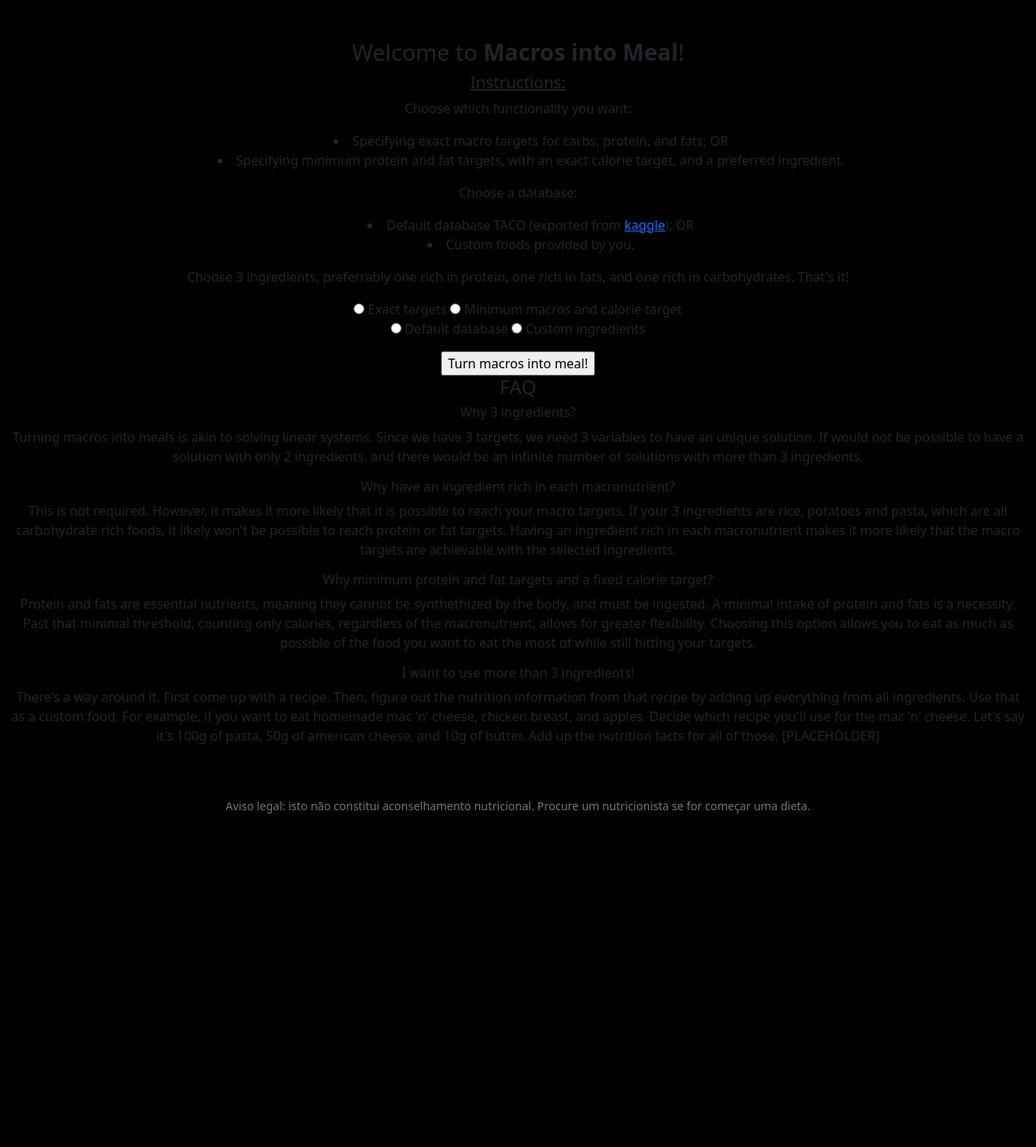
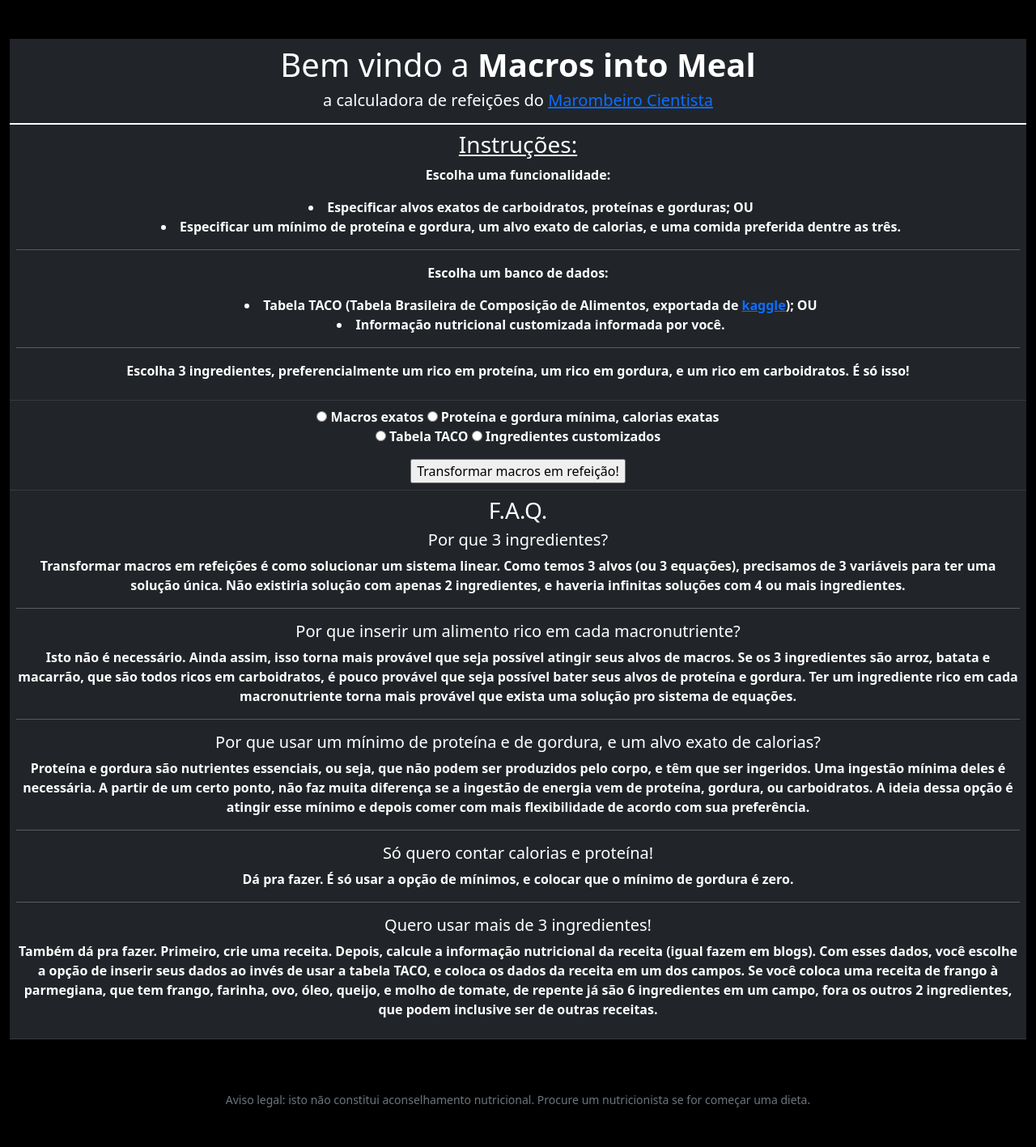
Before and after one commit to LucasGdosR/CS50-Final-Project, a Flask app: page / in a window 1280 px wide. Shown: the whole page at 81% size. Before the commit the page ends 1005 px from the top, so only its background shows below. Run offline with Flask 2, Linux system fonts and the light colour scheme; lists and menus that the app fills with data are empty.

Commit message:
portuguese, instructions, and pretty

```diff
--- a/templates/index.html
+++ b/templates/index.html
@@ -10,13 +10,13 @@
         document.querySelector('#calories').type = "hidden";
         document.querySelector('#calories').value = "";
         document.querySelector('#preferred').innerHTML = '';
-        document.querySelector('#db1').placeholder = 'Type in ingredient';
+        document.querySelector('#db1').placeholder = 'Insira um alimento';
         document.querySelector('#exactminchoice').value = 'exact';
         if (document.querySelector('#dbcustomchoice').value == 'custom')
         {
-            document.querySelector('#carbs1').placeholder = 'Carbs per portion (g)';
-            document.querySelector('#carbs2').placeholder = 'Carbs per portion (g)';
-            document.querySelector('#carbs3').placeholder = 'Carbs per portion (g)';
+            document.querySelector('#carbs1').placeholder = 'Carb por porção (g)';
+            document.querySelector('#carbs2').placeholder = 'Carb por porção (g)';
+            document.querySelector('#carbs3').placeholder = 'Carb por porção (g)';
         }
     }
 
@@ -27,13 +27,13 @@
         document.querySelector('#carbs').type = "hidden";
         document.querySelector('#carbs').value = "";
         document.querySelector('#exactminchoice').value = 'min';
-        document.querySelector('#preferred').innerHTML = "Type in the ingredient you want to eat the most of in the <b><u>leftmost field</b></u>.";
-        document.querySelector('#db1').placeholder = "Preferred ingredient";
+        document.querySelector('#preferred').innerHTML = "Insira o ingrediente que você prefere comer mais no <u>campo mais à esquerda</u>.";
+        document.querySelector('#db1').placeholder = "Ingrediente preferido";
         if (document.querySelector('#dbcustomchoice').value == 'custom')
         {
-            document.querySelector('#carbs1').placeholder = 'kcal per portion';
-            document.querySelector('#carbs2').placeholder = 'kcal per portion';
-            document.querySelector('#carbs3').placeholder = 'kcal per portion';
+            document.querySelector('#carbs1').placeholder = 'kcal por porção';
+            document.querySelector('#carbs2').placeholder = 'kcal por porção';
+            document.querySelector('#carbs3').placeholder = 'kcal por porção';
         }
     }
 
@@ -52,6 +52,7 @@
                 custom[i].value = '';
             }
         document.querySelector('#dbcustomchoice').value = 'db';
+        document.querySelector('#dummies').innerHTML = "Escreva o nome do alimento <u>exatamente igual</u> às opções. Não funciona se não escrever o nome completo.";
     }
 
     // This function makes the inputs for custom ingredient macros visible once the 'custom' option has been selected
@@ -71,36 +72,52 @@
         document.querySelector('#dbcustomchoice').value = 'custom';
         if (document.querySelector('#exactminchoice').value == 'min')
         {
-            document.querySelector('#carbs1').placeholder = 'kcal per portion';
-            document.querySelector('#carbs2').placeholder = 'kcal per portion';
-            document.querySelector('#carbs3').placeholder = 'kcal per portion';
+            document.querySelector('#carbs1').placeholder = 'kcal por porção';
+            document.querySelector('#carbs2').placeholder = 'kcal por porção';
+            document.querySelector('#carbs3').placeholder = 'kcal por porção';
         }
         else if (document.querySelector('#exactminchoice').value == 'exact')
         {
-            document.querySelector('#carbs1').placeholder = 'Carbs per portion (g)';
-            document.querySelector('#carbs2').placeholder = 'Carbs per portion (g)';
-            document.querySelector('#carbs3').placeholder = 'Carbs per portion (g)';
+            document.querySelector('#carbs1').placeholder = 'Carb por porção (g)';
+            document.querySelector('#carbs2').placeholder = 'Carb por porção (g)';
+            document.querySelector('#carbs3').placeholder = 'Carb por porção (g)';
         }
+        document.querySelector('#dummies').innerHTML = '';
     }
 
 </script>
-<script src="/static/foods.js"></script>
-<!-- Essa é a função de autocompletar a classe foods. Tenho que criar três botôes dessa classe pros casos de usar o banco de dados.-->
-
-
-<h3>Welcome to <b>Macros into Meal</b>!</h3>
-<h5><u>Instructions:</u></h5>
-<p class="">Choose which functionality you want:</p>
+<script src="/static/foods.js"> // This is the autocomplete function along with a list matching the database
+</script>
+<table class="table table-dark table-hover">
+    <thead>
+        <tr>
+            <th scope="col">
+                <h1>Bem vindo a <b>Macros into Meal</b></h3>
+                <h5>a calculadora de refeições do <a href='https://www.youtube.com/c/MarombeiroCientista'>Marombeiro Cientista</a></h6>
+            </th>
+        </tr>
+    </thead>
+    <tbody>
+        <tr>
+            <th scope="row">
+                <h3><u>Instruções:</u></h5>
+                <p class="">Escolha uma funcionalidade:</p>
                 <ul class="">
-    <li>Specifying exact macro targets for carbs, protein, and fats; OR</li>
-    <li>Specifying minimum protein and fat targets, with an exact calorie target, and a preferred ingredient.</li>
+                    <li>Especificar alvos exatos de carboidratos, proteínas e gorduras; OU</li>
+                    <li>Especificar um mínimo de proteína e gordura, um alvo exato de calorias, e uma comida preferida dentre as três.</li>
                 </ul>
-<p class="">Choose a database:</p>
+                <hr>
+                <p class="">Escolha um banco de dados:</p>
                 <ul class="">
-    <li>Default database TACO (exported from <a href='https://www.kaggle.com/datasets/ispangler/composio-nutricional-de-alimentos-taco?resource=download&select=taco-db-nutrientes.csv'>kaggle</a>); OR</li>
-    <li>Custom foods provided by you.</li>
+                    <li>Tabela TACO (Tabela Brasileira de Composição de Alimentos, exportada de <a href='https://www.kaggle.com/datasets/ispangler/composio-nutricional-de-alimentos-taco?resource=download&select=taco-db-nutrientes.csv'>kaggle</a>); OU</li>
+                    <li>Informação nutricional customizada informada por você.</li>
                 </ul>
-<p class="">Choose 3 ingredients, preferrably one rich in protein, one rich in fats, and one rich in carbohydrates. That's it!</p>
+                <hr>
+                <p class="">Escolha 3 ingredientes, preferencialmente um rico em proteína, um rico em gordura, e um rico em carboidratos. É só isso!</p>
+            </th>
+        </tr>
+        <tr>
+            <th scope="row">
                 <form class="" action="/" method="post">
                     <!--These inputs tell the backend which choices were made-->
                     <input type="hidden" id="exactminchoice" name="exactminchoice" value="">
@@ -108,61 +125,75 @@
 
                     <div>
                         <input type="radio" id="exactradio" name="exact/min" value="exact" onclick="exactselected()">
-        <label for="exact">Exact targets</label>
+                        <label for="exact">Macros exatos</label>
 
                         <input type="radio" id="minradio" name="exact/min" value="min" onclick="minselected()">
-        <label for="min">Minimum macros and calorie target</label>
+                        <label for="min">Proteína e gordura mínima, calorias exatas</label>
                     </div>
                     <div>
-        <input type="hidden" id="carbs" name="carbs" placeholder="Carbs" autocomplete="off">
-        <input type="hidden" id="calories" name="calories" placeholder="Calories" autocomplete="off">
-        <input type="hidden" id="protein" name="protein" placeholder="Protein" autocomplete="off">
-        <input type="hidden" id="fats" name="fats" placeholder="Fats" autocomplete="off">
+                        <input type="hidden" id="carbs" name="carbs" placeholder="Carboidrato" autocomplete="off">
+                        <input type="hidden" id="calories" name="calories" placeholder="Calorias" autocomplete="off">
+                        <input type="hidden" id="protein" name="protein" placeholder="Proteína" autocomplete="off">
+                        <input type="hidden" id="fats" name="fats" placeholder="Gordura" autocomplete="off">
                     </div>
                     <div>
                         <input type="radio" id="dbradio" name="db/custom" value="db" onclick="dbselected()">
-        <label for="db">Default database</label>
+                        <label for="db">Tabela TACO</label>
 
                         <input type="radio" id="customradio" name="db/custom" value="custom" onclick="customselected()">
-        <label for="custom">Custom ingredients</label>
+                        <label for="custom">Ingredientes customizados</label>
                     </div>
                     <div>
+                        <p id="dummies"></p>
                         <p id="preferred"></p>
 
-        <input type="hidden" class="db" id="db1" name="db1" autocomplete="off">
-        <input type="hidden" class="db" id="db2" name="db2" placeholder="Type in ingredient" autocomplete="off">
-        <input type="hidden" class="db" id="db3" name="db3" placeholder="Type in ingredient" autocomplete="off">
+                        <input type="hidden" class="db ui-widget" id="db1" name="db1" autocomplete="off">
+                        <input type="hidden" class="db ui-widget" id="db2" name="db2" placeholder="Insira um alimento" autocomplete="off">
+                        <input type="hidden" class="db ui-widget" id="db3" name="db3" placeholder="Insira um alimento" autocomplete="off">
 
-        <input type="hidden" class="custom" id="weight1" name="weight1" placeholder="Portion size (grams)" autocomplete="off">
-        <input type="hidden" class="custom" id="weight2" name="weight2" placeholder="Portion size (grams)" autocomplete="off">
-        <input type="hidden" class="custom" id="weight3" name="weight3" placeholder="Portion size (grams)" autocomplete="off">
+                        <input type="hidden" class="custom" id="weight1" name="weight1" placeholder="Tamanho da porção (g)" autocomplete="off">
+                        <input type="hidden" class="custom" id="weight2" name="weight2" placeholder="Tamanho da porção (g)" autocomplete="off">
+                        <input type="hidden" class="custom" id="weight3" name="weight3" placeholder="Tamanho da porção (g)" autocomplete="off">
                     </div>
                     <div>
-        <input type="hidden" class="custom" id="carbs1" name="carbs1" placeholder="Carbs per portion (g)" autocomplete="off">
-        <input type="hidden" class="custom" id="carbs2" name="carbs2" placeholder="Carbs per portion (g)" autocomplete="off">
-        <input type="hidden" class="custom" id="carbs3" name="carbs3" placeholder="Carbs per portion (g)" autocomplete="off">
+                        <input type="hidden" class="custom" id="carbs1" name="carbs1" placeholder="Carb por porção (g)" autocomplete="off">
+                        <input type="hidden" class="custom" id="carbs2" name="carbs2" placeholder="Carb por porção (g)" autocomplete="off">
+                        <input type="hidden" class="custom" id="carbs3" name="carbs3" placeholder="Carb por porção (g)" autocomplete="off">
                     </div>
                     <div>
-        <input type="hidden" class="custom" id="protein1" name="protein1" placeholder="Protein per portion (g)" autocomplete="off">
-        <input type="hidden" class="custom" id="protein2" name="protein2" placeholder="Protein per portion (g)" autocomplete="off">
-        <input type="hidden" class="custom" id="protein3" name="protein3" placeholder="Protein per portion (g)" autocomplete="off">
+                        <input type="hidden" class="custom" id="protein1" name="protein1" placeholder="Proteína por porção (g)" autocomplete="off">
+                        <input type="hidden" class="custom" id="protein2" name="protein2" placeholder="Proteína por porção (g)" autocomplete="off">
+                        <input type="hidden" class="custom" id="protein3" name="protein3" placeholder="Proteína por porção (g)" autocomplete="off">
                     </div>
-        <input type="hidden" class="custom" id="fats1" name="fats1" placeholder="Fats per portion (g)" autocomplete="off">
-        <input type="hidden" class="custom" id="fats2" name="fats2" placeholder="Fats per portion (g)" autocomplete="off">
-        <input type="hidden" class="custom" id="fats3" name="fats3" placeholder="Fats per portion (g)" autocomplete="off">
+                        <input type="hidden" class="custom" id="fats1" name="fats1" placeholder="Gordura por porção (g)" autocomplete="off">
+                        <input type="hidden" class="custom" id="fats2" name="fats2" placeholder="Gordura por porção (g)" autocomplete="off">
+                        <input type="hidden" class="custom" id="fats3" name="fats3" placeholder="Gordura por porção (g)" autocomplete="off">
                     </div>
                     <div>
-        <input type="submit" value="Turn macros into meal!">
+                        <input type="submit" value="Transformar macros em refeição!">
                     </div>
                 </form>
-
-<h4>FAQ</h4>
-<h6>Why 3 ingredients?</h6>
-<p>Turning macros into meals is akin to solving linear systems. Since we have 3 targets, we need 3 variables to have an unique solution. If would not be possible to have a solution with only 2 ingredients, and there would be an infinite number of solutions with more than 3 ingredients.</p>
-<h6>Why have an ingredient rich in each macronutrient?</h6>
-<p>This is not required. However, it makes it more likely that it is possible to reach your macro targets. If your 3 ingredients are rice, potatoes and pasta, which are all carbohydrate rich foods, it likely won't be possible to reach protein or fat targets. Having an ingredient rich in each macronutrient makes it more likely that the macro targets are achievable with the selected ingredients.</p>
-<h6>Why minimum protein and fat targets and a fixed calorie target?</h6>
-<p>Protein and fats are essential nutrients, meaning they cannot be synthethized by the body, and must be ingested. A minimal intake of protein and fats is a necessity. Past that minimal threshold, counting only calories, regardless of the macronutrient, allows for greater flexibility. Choosing this option allows you to eat as much as possible of the food you want to eat the most of while still hitting your targets.</p>
-<h6>I want to use more than 3 ingredients!</h6>
-<p>There's a way around it. First come up with a recipe. Then, figure out the nutrition information from that recipe by adding up everything from all ingredients. Use that as a custom food. For example, if you want to eat homemade mac 'n' cheese, chicken breast, and apples. Decide which recipe you'll use for the mac 'n' cheese. Let's say it's 100g of pasta, 50g of american cheese, and 10g of butter. Add up the nutrition facts for all of those, [PLACEHOLDER]</p>
+            </th>
+        </tr>
+        <tr>
+            <th scope="row">
+                <h3>F.A.Q.</h3>
+                <h5>Por que 3 ingredientes?</h5>
+                <p>Transformar macros em refeições é como solucionar um sistema linear. Como temos 3 alvos (ou 3 equações), precisamos de 3 variáveis para ter uma solução única. Não existiria solução com apenas 2 ingredientes, e haveria infinitas soluções com 4 ou mais ingredientes.</p>
+                <hr>
+                <h5>Por que inserir um alimento rico em cada macronutriente?</h5>
+                <p>Isto não é necessário. Ainda assim, isso torna mais provável que seja possível atingir seus alvos de macros. Se os 3 ingredientes são arroz, batata e macarrão, que são todos ricos em carboidratos, é pouco provável que seja possível bater seus alvos de proteína e gordura. Ter um ingrediente rico em cada macronutriente torna mais provável que exista uma solução pro sistema de equações.</p>
+                <hr>
+                <h5>Por que usar um mínimo de proteína e de gordura, e um alvo exato de calorias?</h5>
+                <p>Proteína e gordura são nutrientes essenciais, ou seja, que não podem ser produzidos pelo corpo, e têm que ser ingeridos. Uma ingestão mínima deles é necessária. A partir de um certo ponto, não faz muita diferença se a ingestão de energia vem de proteína, gordura, ou carboidratos. A ideia dessa opção é atingir esse mínimo e depois comer com mais flexibilidade de acordo com sua preferência.</p>
+                <hr>
+                <h5>Só quero contar calorias e proteína!</h5>
+                <p> Dá pra fazer. É só usar a opção de mínimos, e colocar que o mínimo de gordura é zero.</p>
+                <hr>
+                <h5>Quero usar mais de 3 ingredientes!</h5>
+                <p>Também dá pra fazer. Primeiro, crie uma receita. Depois, calcule a informação nutricional da receita (igual fazem em blogs). Com esses dados, você escolhe a opção de inserir seus dados ao invés de usar a tabela TACO, e coloca os dados da receita em um dos campos. Se você coloca uma receita de frango à parmegiana, que tem frango, farinha, ovo, óleo, queijo, e molho de tomate, de repente já são 6 ingredientes em um campo, fora os outros 2 ingredientes, que podem inclusive ser de outras receitas.</p>
+            </th>
+        </tr>
+    </tbody>
+</table>
 {% endblock %}
```
Lines whose indentation alone changed are shown as unchanged.
